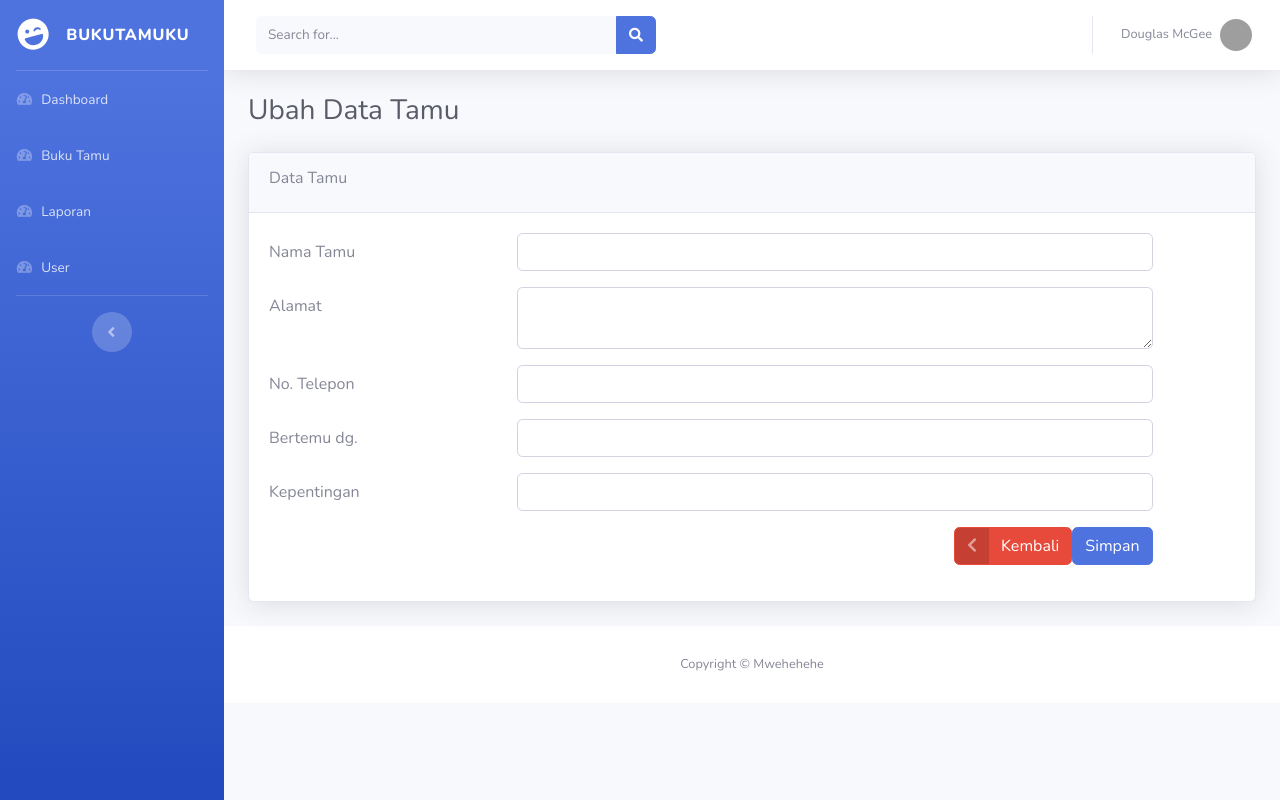
After one commit to Ahmad-Fadhil257/buku-tamu, a PHP site: page /edit-tamu.php in a window 1280 px wide. The commit adds this page. Run offline with PHP 8.4, Linux system fonts and the light colour scheme; data that the repository does not hold is empty; grey boxes are pictures that could not be loaded.

Commit message:
menambahkan halaman edit buku tamu dan fitur ubah data tamu

```diff
--- a/buku-tamu.php
+++ b/buku-tamu.php
@@ -91,7 +91,7 @@ include_once('template/header.php')
                 <td><?= $tamu['bertemu'] ?></td>
                 <td><?= $tamu['kepentingan'] ?></td>
                 <td>
-                  <button class="btn btn-success" type="button">Ubah</button>
+                  <a class="btn btn-success" href="edit-tamu.php?id=<?=$tamu['id_tamu']?>">Ubah</a>
                   <button class="btn btn-danger" type="button">Hapus</button>
                 </td>
               </tr>
--- /dev/null
+++ b/edit-tamu.php
@@ -0,0 +1,100 @@
+<?php
+require_once('function.php');
+include_once('template/header.php');
+
+//jika ada id_tamu di URL
+if (isset($_GET['id'])) {
+  $id_tamu = $_GET['id'];
+  //abil data tamu yang sesuai dengan id_tamu
+  $data = query("SELECT * FROM buku_tamu WHERE id_tamu = '$id_tamu'  ")[0];
+}
+?>
+
+
+
+<!-- Begin Page Content -->
+<div class="container-fluid">
+
+  <!-- Page Heading -->
+  <h1 class="h3 mb-4 text-gray-800">Ubah Data Tamu</h1>
+
+  <?php
+  // jika ada tombol simpan
+  if (isset($_POST['simpan'])) {
+    if (ubah_tamu($_POST) > 0) {
+  ?>
+      <div class="alert alert-success" role="alert">
+        Data berhasil diubah!
+      </div>
+    <?php
+    } else {
+    ?>
+      <div class="alert alert-danger" role="alert">
+        Data gagal diubah!
+      </div>
+  <?php
+    }
+  }
+  ?>
+
+  <!-- Konten Edit Data Tamu -->
+  <div class="card shadow mb-4">
+    <div class="card-header py-3">
+      <h6>Data Tamu</h6>
+    </div>
+    <div class="card-body">
+      <form method="post" action="">
+        <input type="hidden" name="id_tamu" id="id_tamu" value="<?= $id_tamu ?>">
+        <div class="form-group row">
+          <label for="nama_tamu" class="col-sm-3 col-form-label">Nama Tamu</label>
+          <div class="col-sm-8">
+            <input type="text" class="form-control" id="nama_tamu" name="nama_tamu" value="<?= $data['nama_tamu'] ?>">
+          </div>
+        </div>
+        <div class="form-group row">
+          <label for="alamat" class="col-sm-3 col-form-label">Alamat</label>
+          <div class="col-sm-8">
+            <textarea class="form-control" id="alamat" name="alamat"><?= $data['alamat'] ?></textarea>
+          </div>
+        </div>
+        <div class="form-group row">
+          <label for="no_hp" class="col-sm-3 col-form-label">No. Telepon</label>
+          <div class="col-sm-8">
+            <input type="text" class="form-control" id="no_hp" name="no_hp" value="<?= $data['no_hp'] ?>">
+          </div>
+        </div>
+        <div class="form-group row">
+          <label for="bertemu" class="col-sm-3 col-form-label">Bertemu dg.</label>
+          <div class="col-sm-8">
+            <input type="text" class="form-control" id="bertemu" name="bertemu" value="<?= $data['bertemu'] ?>">
+          </div>
+        </div>
+        <div class="form-group row">
+          <label for="kepentingan" class="col-sm-3 col-form-label">Kepentingan</label>
+          <div class="col-sm-8">
+            <input type="text" class="form-control" id="kepentingan" name="kepentingan" value="<?= $data['kepentingan'] ?>">
+          </div>
+        </div>
+        <div class="form-group row">
+          <label for="back" class="col-sm-3 col-form-label"></label>
+          <div class="col-sm-8 d-flex justify-content-end">
+            <a href="buku-tamu.php" class="btn btn-danger btn-icon-split">
+              <span class="icon text-white-50">
+                <i class="fas fa-chevron-left"></i>
+              </span>
+              <span class="text">Kembali</span>
+            </a>
+            <button type="submit" name="simpan" class="btn btn-primary">Simpan</button>
+          </div>
+        </div>
+      </form>
+
+    </div>
+  </div>
+
+</div>
+<!-- /.container-fluid -->
+
+<?php
+include_once('template/footer.php')
+?>
--- a/function.php
+++ b/function.php
@@ -3,7 +3,8 @@
 require_once('koneksi.php');
 
 // membuat query ke DB
-function query($query) {
+function query($query)
+{
     global $koneksi;
     $result = mysqli_query($koneksi, $query);
     $rows = [];
@@ -24,7 +25,7 @@ function tambah_tamu($data)
     $alamat     = htmlspecialchars($data["alamat"]);
     $no_hp      = htmlspecialchars($data["no_hp"]);
     $bertemu    = htmlspecialchars($data["bertemu"]);
-    $kepentingan= htmlspecialchars($data["kepentingan"]);
+    $kepentingan = htmlspecialchars($data["kepentingan"]);
 
     $query = "INSERT INTO buku_tamu VALUES
              ('$kode','$tanggal','$nama_tamu','$alamat','$no_hp',
@@ -35,5 +36,27 @@ function tambah_tamu($data)
     return mysqli_affected_rows($koneksi);
 }
 
+// function ubah data tamu
+function ubah_tamu($data)
+{
+    global $koneksi;
 
-?>
+    $id          = htmlspecialchars($data["id_tamu"]);
+    $nama_tamu   = htmlspecialchars($data["nama_tamu"]);
+    $alamat      = htmlspecialchars($data["alamat"]);
+    $no_hp       = htmlspecialchars($data["no_hp"]);
+    $bertemu     = htmlspecialchars($data["bertemu"]);
+    $kepentingan = htmlspecialchars($data["kepentingan"]);
+
+    $query = "UPDATE buku_tamu SET
+                nama_tamu   = '$nama_tamu',
+                alamat      = '$alamat',
+                no_hp       = '$no_hp',
+                bertemu     = '$bertemu',
+                kepentingan = '$kepentingan'
+              WHERE id_tamu = '$id'";
+
+    mysqli_query($koneksi, $query);
+
+    return mysqli_affected_rows($koneksi);
+}
```
